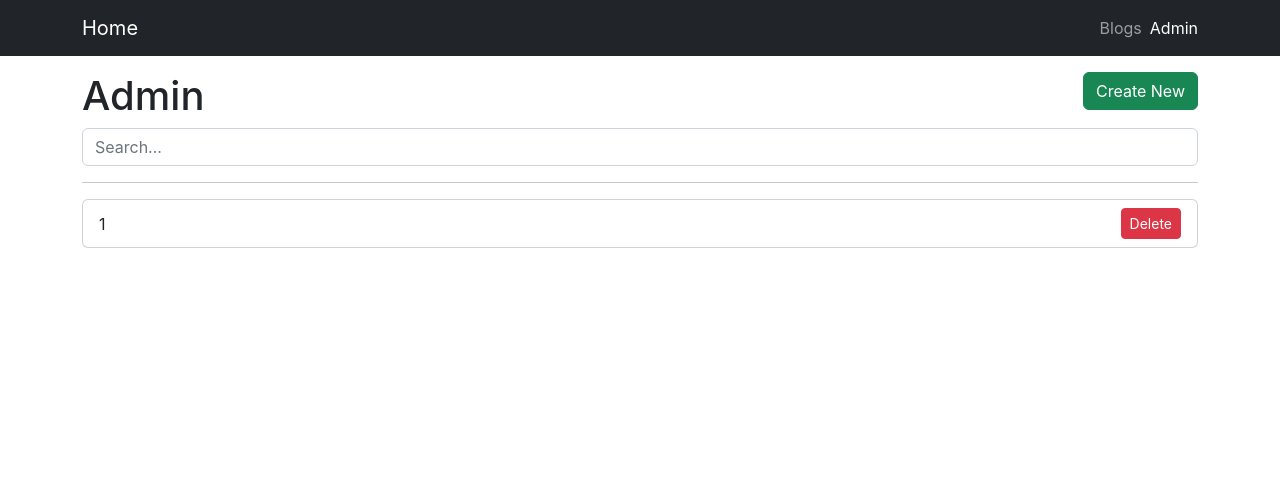
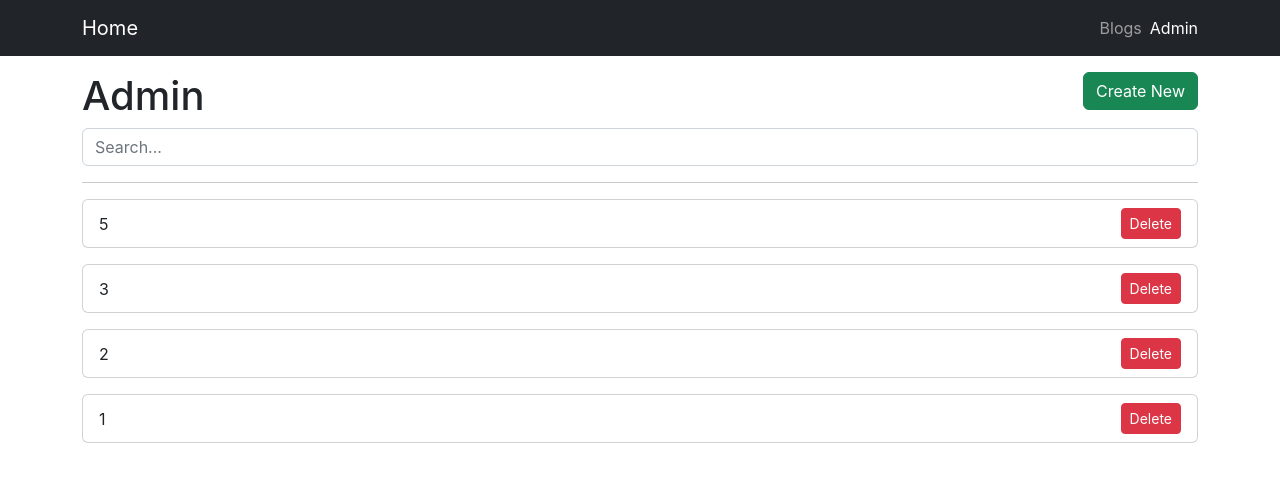
Before and after one commit to EunjiKU/Inflearn-React, a React (Create React App) app: page /admin in a window 1280 px wide. Shown: the top 482 px of the page. Built offline with nearby package versions, Linux system fonts and the light colour scheme; data requests are answered from the project's data file.

Commit message:
섹션11 - 68번 백업 / Custom Hook 이전에 hepler.js로 만든 거 저장

```diff
--- a/db.json
+++ b/db.json
@@ -6,6 +6,27 @@
       "createdAt": 1684831639035,
       "publish": true,
       "id": 1
+    },
+    {
+      "title": "2",
+      "body": "2",
+      "createdAt": 1685063971116,
+      "publish": true,
+      "id": 2
+    },
+    {
+      "title": "3",
+      "body": "3",
+      "createdAt": 1685063973130,
+      "publish": false,
+      "id": 3
+    },
+    {
+      "title": "5",
+      "body": "5",
+      "createdAt": 1685070458564,
+      "publish": true,
+      "id": 5
     }
   ]
 }
--- a/src/components/BlogForm.js
+++ b/src/components/BlogForm.js
@@ -1,7 +1,10 @@
-import React, { useEffect, useState } from 'react';
+import React, { useEffect, useState, useRef } from 'react';
 import axios from 'axios';
 import { useHistory, useParams } from 'react-router-dom';
 import PropTypes from 'prop-types';
+import { v4 as uuidv4 } from 'uuid';
+import Toast from './Toast';
+import { deleteToast } from '../helper';
 
 
 const BlogForm = ({ editing }) => {
@@ -16,6 +19,9 @@ const BlogForm = ({ editing }) => {
   const [originPublish, setOriginPublish] = useState('');
   const [titleError, setTitleError] = useState(false);
   const [bodyError, setBodyError] = useState(false);
+  // const [toasts, setToasts] = useState([]);
+  const [, setToastRerender] = useState(false);
+  const toasts = useRef([]);
 
   useEffect(() => {
     if(editing) {
@@ -61,6 +67,29 @@ const BlogForm = ({ editing }) => {
     return validated;
   }
 
+  // const deleteToast = (id) => {
+  //   const filteredToasts = toasts.current.filter((toast) => {
+  //     return toast.id !== id;
+  //   })
+  //   toasts.current = filteredToasts;
+  //   setToastRerender(prev => !prev);
+  // }
+
+  const addToast = (toast) => {
+    const id = uuidv4();
+    const toastWidthId = {
+      ...toast,
+      id
+    }
+    toasts.current = [...toasts.current, toastWidthId]
+    console.log(toasts.current);
+    setToastRerender(prev => !prev);
+    setTimeout(() => {
+      // deleteToast(id);
+      deleteToast(id, toasts, setToastRerender);
+    }, 5000);
+  }
+
   const onSubmit = () => {
     setTitleError(false);
     setBodyError(false);
@@ -83,6 +112,10 @@ const BlogForm = ({ editing }) => {
           publish: publish
         })
           .then(() => {
+            addToast({
+              type: 'success',
+              text: 'Successfully created!'
+            });
             history.push("/admin");
           })
           .catch(error => console.log(error));
@@ -97,6 +130,11 @@ const BlogForm = ({ editing }) => {
 
   return (
     <div>
+      <Toast
+        toasts={toasts.current}
+        // deleteToast={deleteToast}
+        deleteToast={(id) => deleteToast(id, toasts, setToastRerender)}
+      />
       <h1>{editing ? 'Edit' : 'Create'} a blog post</h1>
       <div className="mb-3">
         <label className="form-label">Title</label>
--- a/src/components/BlogList.js
+++ b/src/components/BlogList.js
@@ -1,5 +1,5 @@
 import axios from 'axios';
-import { useState, useEffect, useCallback } from 'react';
+import { useState, useEffect, useCallback, useRef } from 'react';
 import Card from "../components/Card";
 import { useHistory, useLocation } from 'react-router-dom';
 import LoadingSpinner from "../components/LoadingSpinner";
@@ -19,7 +19,9 @@ const BlogList = ({ isAdmin }) => {
   const [numberOfPost, setNumberOfPost] = useState(0);
   const [numberOfPages, setNumberOfPages] = useState(0);
   const [searchText, setSearchText] = useState();
-  const [toasts, setToasts] = useState([]);
+  // const [toasts, setToasts] = useState([]);
+  const [, setToastRerender] = useState(false);
+  const toasts = useRef([]);
   const limit = 5;
 
   useEffect(() => {
@@ -61,17 +63,28 @@ const BlogList = ({ isAdmin }) => {
     getPosts(parseInt(pageParams) || 1)
   }, []);
 
+  const deleteToast = (id) => {
+    const filteredToasts = toasts.current.filter((toast) => {
+      return toast.id !== id;
+    })
+    toasts.current(filteredToasts);
+    setToastRerender(prev => !prev);
+  }
+
   const addToast = (toast) => {
+    const id = uuidv4();
     const toastWidthId = {
       ...toast,
-      id: uuidv4()
+      // id: id
+      id
     }
-    setToasts(prev => [...prev, toastWidthId]);
-    console.log(toastWidthId);
-  }
-
-  const deleteToast = (id) => {
-    console.log(id);
+    toasts.current = [
+      ...toasts.current, toastWidthId
+    ]
+    setToastRerender(prev => !prev);
+    setTimeout(() => {
+      deleteToast(id);
+    }, 5000);
   }
 
   const deleteBlog = (e, id) => {
@@ -123,7 +136,7 @@ const BlogList = ({ isAdmin }) => {
   return (
     <div>
       <Toast
-        toasts={toasts}
+        toasts={toasts.current}
         deleteToast={deleteToast}
       />
       <input
--- /dev/null
+++ b/src/helper.js
@@ -0,0 +1,7 @@
+export const deleteToast = (id, toasts, setToastRerender) => {
+  const filteredToasts = toasts.current.filter((toast) => {
+    return toast.id !== id;
+  })
+  toasts.current = filteredToasts;
+  setToastRerender(prev => !prev);
+}
```
